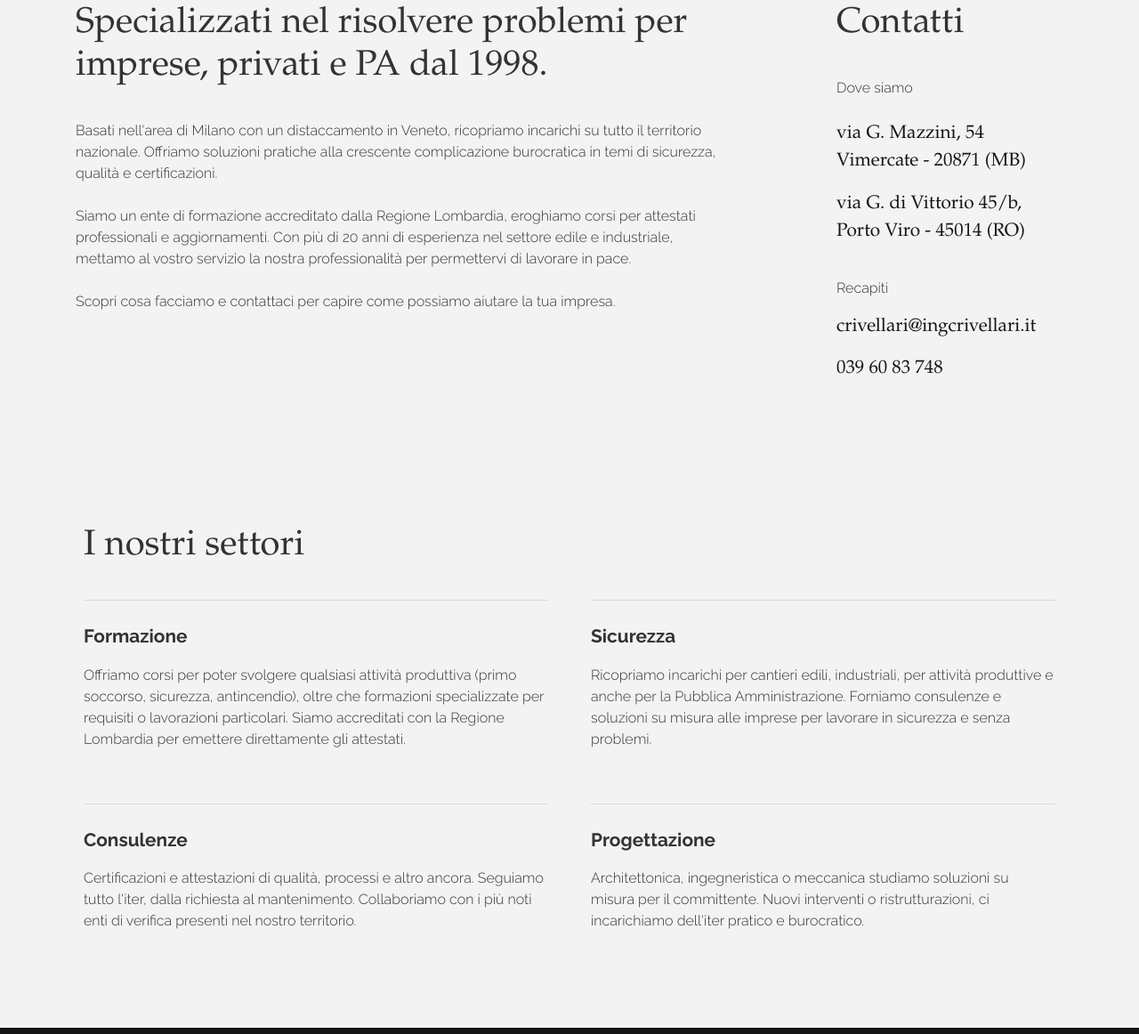
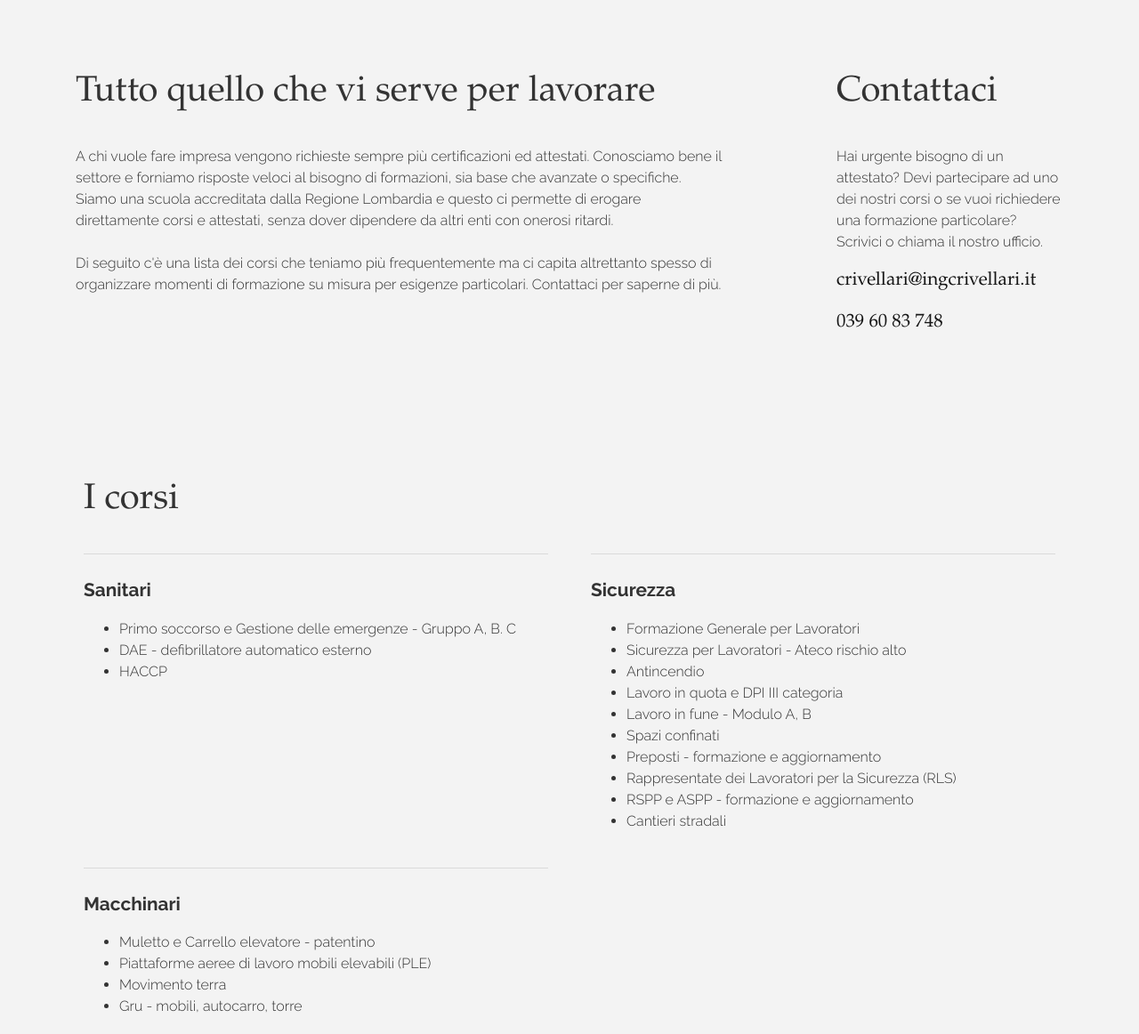
Before and after one commit to giacomocrivellari/ingcrivellari, a plain HTML site: page formazione.html in a window 1280 px wide. Shown: the part 512-1674 px from the top of the page at 89% size. Drawn offline with nearby package versions, Linux system fonts and the light colour scheme.

Commit message:
formazione

```diff
--- a/formazione.html
+++ b/formazione.html
@@ -16,9 +16,9 @@
   <div class="py-5 text-center">
     <div class="container py-5 px-3">
       <div class="row">
-        <div class="mx-auto col-lg-7 col-md-10">
+        <div class="mx-auto col-md-10">
           <p class="lead font-weight-bold text-info">FORMAZIONE</p>
-          <h1 class="">Corsi di formazione e aggiornamento.</h1>
+          <h3 class="display-3">Corsi di formazione e aggiornamento.</h3>
         </div>
       </div>
     </div>
@@ -27,15 +27,12 @@
     <div class="container">
       <div class="row">
         <div class="col-lg-8 py-5">
-          <h1 class="mb-4">Specializzati nel risolvere problemi per imprese, privati e PA dal 1998.</h1>
-          <p class="mb-4">Basati nell'area di Milano con un distaccamento in Veneto, ricopriamo incarichi su tutto il territorio nazionale. Offriamo soluzioni pratiche alla crescente complicazione burocratica in temi di sicurezza, qualità e certificazioni.<br><br>Siamo un ente di formazione accreditato dalla Regione Lombardia, eroghiamo corsi per attestati professionali e aggiornamenti. Con più di 20 anni di esperienza nel settore edile e industriale, mettamo al vostro servizio la nostra professionalità per permettervi di lavorare in pace.&nbsp;<br><br>Scopri cosa facciamo e contattaci per capire come possiamo aiutare la tua impresa.</p>
+          <h1 class="mb-4">Tutto quello che vi serve per lavorare</h1>
+          <p class="mb-4">A chi vuole fare impresa vengono richieste sempre più certificazioni ed attestati. Conosciamo bene il settore e forniamo risposte veloci al bisogno di formazioni, sia base che avanzate o specifiche. Siamo una scuola accreditata dalla Regione Lombardia e questo ci permette di erogare direttamente corsi e attestati, senza dover dipendere da altri enti con onerosi ritardi.<br><br>Di seguito c'è una lista dei corsi che teniamo più frequentemente ma ci capita altrettanto spesso di organizzare momenti di formazione su misura per esigenze particolari. Contattaci per saperne di più.</p>
         </div>
         <div class="col-lg-3 offset-lg-1 py-5">
-          <h1 class="mb-4">Contatti</h1>
-          <p>Dove siamo</p>
-          <p class="lead serif mt-3"><a href="https://goo.gl/maps/JZ2x8EGEPQT2" target="_blank" title="Guarda su Google Maps" class="text-dark">via G. Mazzini, 54<br>Vimercate - 20871 (MB)</a></p>
-          <p class="lead serif"><a href="https://goo.gl/maps/DzzmkyHSQUt" target="_blank" title="Guarda su Google Maps" class="text-dark">via G. di Vittorio 45/b, <br>Porto Viro - 45014 (RO)</a></p>
-          <p class="mt-4">Recapiti</p>
+          <h1 class="mb-4">Contattaci</h1>
+          <p>Hai urgente bisogno di un attestato? Devi partecipare ad uno dei nostri corsi o se vuoi richiedere una formazione particolare? Scrivici o chiama il nostro ufficio.</p>
           <p class="lead serif"><a href="mailto:crivellari@ingcrivellari.it" title="Scrivici via mail" class="text-dark">crivellari@ingcrivellari.it</a></p>
           <p class="lead serif"><a href="tel:0396083748" title="Contatta l'ufficio" class="text-dark">039 60 83 748</a></p>
         </div>
@@ -46,29 +43,44 @@
     <div class="container">
       <div class="row">
         <div class="col-lg-12 px-3">
-          <h1>I nostri settori</h1>
+          <h1>I corsi</h1>
         </div>
       </div>
       <div class="row">
-        <div class="col-md-6 px-3">
+        <div class="col-lg-6 px-3">
           <hr>
-          <p class="lead font-weight-bolder">Formazione</p>
-          <p class="mb-4">Offriamo corsi per poter svolgere qualsiasi attività produttiva (primo soccorso, sicurezza, antincendio), oltre che formazioni specializzate per requisiti o lavorazioni particolari. Siamo accreditati con la Regione Lombardia per emettere direttamente gli attestati.</p>
+          <p class="lead font-weight-bolder">Sanitari</p>
+          <ul class="">
+            <li>Primo soccorso e Gestione delle emergenze - Gruppo A, B. C</li>
+            <li>DAE - defibrillatore automatico esterno</li>
+            <li>HACCP</li>
+          </ul>
         </div>
-        <div class="col-md-6 px-3">
+        <div class="col-lg-6 px-3">
           <hr>
           <p class="lead font-weight-bolder">Sicurezza</p>
-          <p class="mb-4">Ricopriamo incarichi per cantieri edili, industriali, per attività produttive e anche per la Pubblica Amministrazione. Forniamo consulenze e soluzioni su misura alle imprese per lavorare in sicurezza e senza problemi.</p>
+          <ul class="">
+            <li>Formazione Generale per Lavoratori</li>
+            <li>Sicurezza per Lavoratori - Ateco rischio alto</li>
+            <li>Antincendio</li>
+            <li>Lavoro in quota e DPI III categoria</li>
+            <li>Lavoro in fune - Modulo A, B</li>
+            <li>Spazi confinati</li>
+            <li>Preposti - formazione e aggiornamento</li>
+            <li>Rappresentate dei Lavoratori per la Sicurezza (RLS)</li>
+            <li>RSPP e ASPP - formazione e aggiornamento</li>
+            <li>Cantieri stradali</li>
+          </ul>
         </div>
-        <div class="col-md-6 px-3">
+        <div class="col-lg-6 px-3">
           <hr>
-          <p class="lead font-weight-bolder">Consulenze</p>
-          <p class="mb-4">Certificazioni e attestazioni di qualità, processi e altro ancora. Seguiamo tutto l'iter, dalla richiesta al mantenimento. Collaboriamo con i più noti enti di verifica presenti nel nostro territorio.</p>
-        </div>
-        <div class="col-md-6 px-3">
-          <hr>
-          <p class="lead font-weight-bolder">Progettazione</p>
-          <p class="mb-4" contenteditable="true">Architettonica, ingegneristica o meccanica studiamo soluzioni su misura per il committente. Nuovi interventi o ristrutturazioni, ci incarichiamo dell'iter pratico e burocratico.</p>
+          <p class="lead font-weight-bolder">Macchinari</p>
+          <ul class="">
+            <li>Muletto e Carrello elevatore - patentino</li>
+            <li>Piattaforme aeree di lavoro mobili elevabili (PLE)</li>
+            <li>Movimento terra</li>
+            <li>Gru - mobili, autocarro, torre</li>
+          </ul>
         </div>
       </div>
     </div>
```
